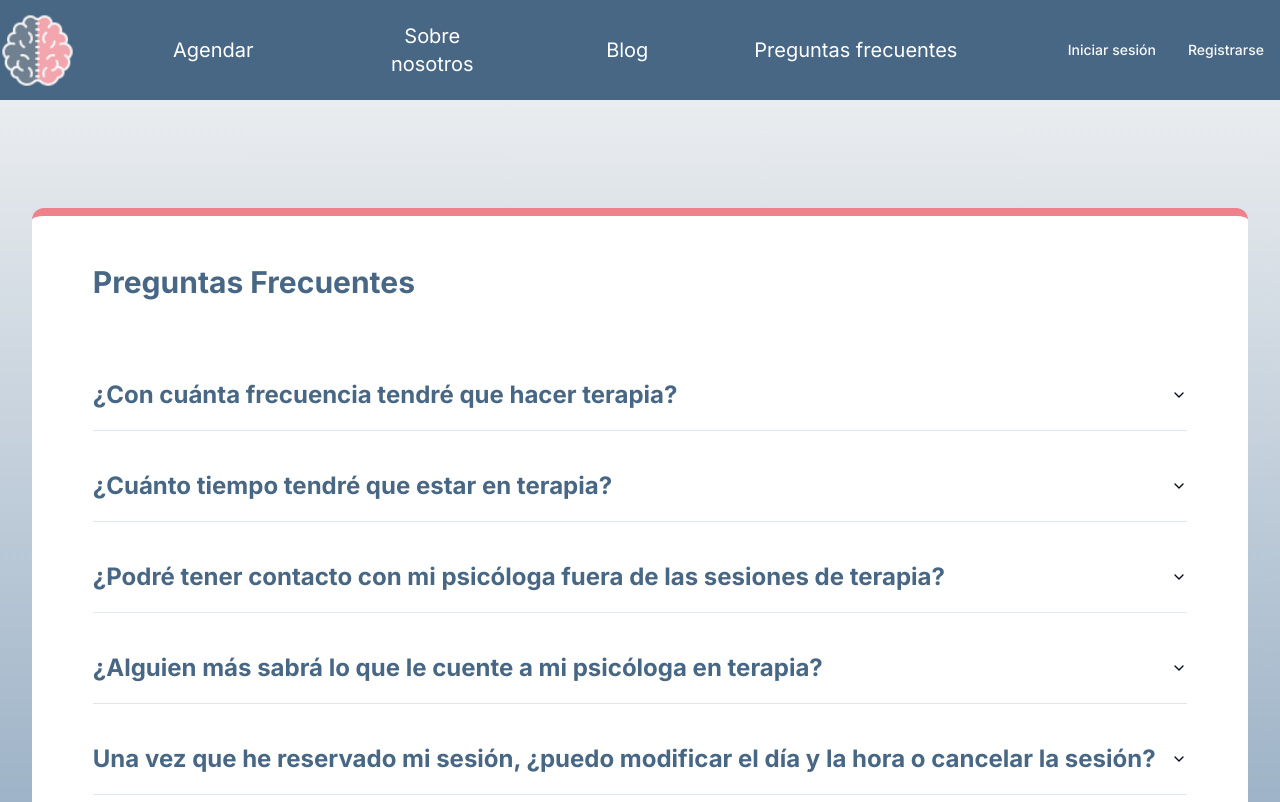
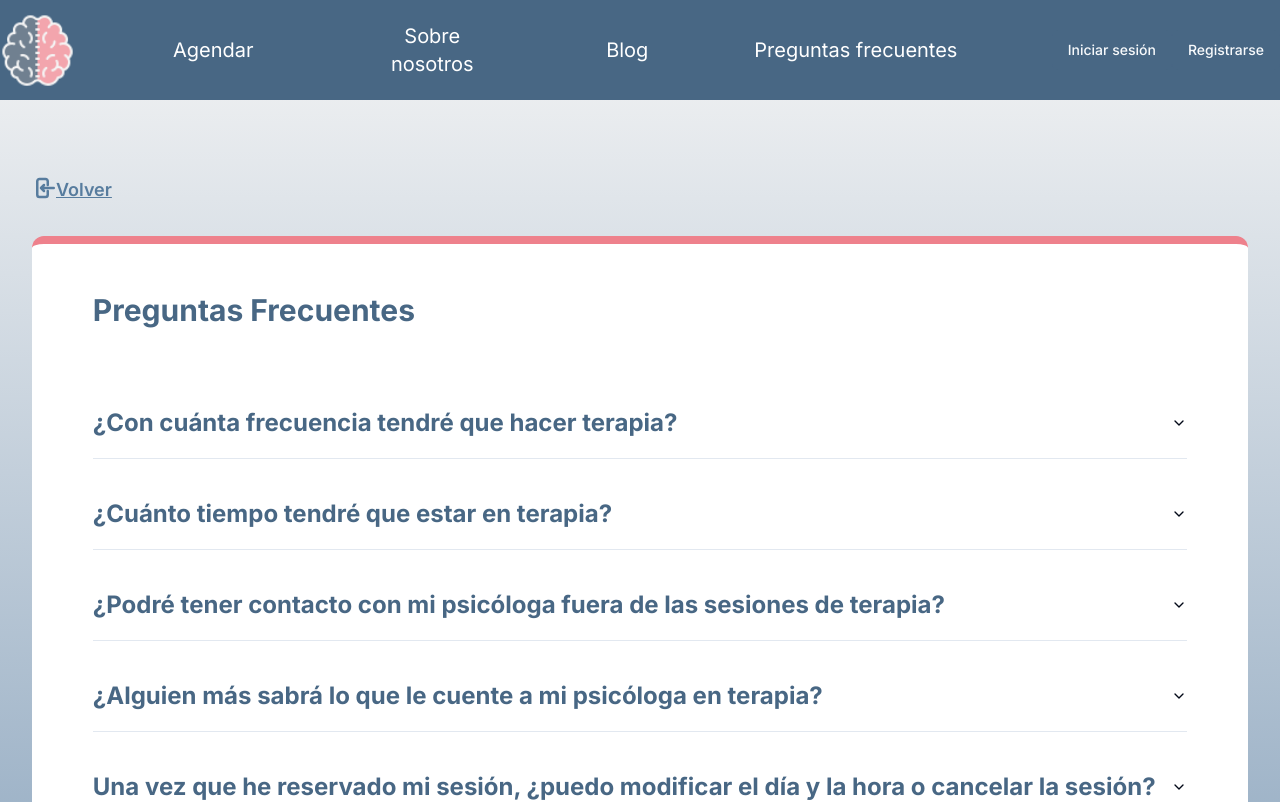
Before and after one commit to Davoyandun/MENTANA-frontend, a Next.js app: page /faq in a window 1280 px wide. Shown: the top 802 px of the page. Built offline with nearby package versions, Linux system fonts and the light colour scheme.

Commit message:
creacion de componente comeBack

```diff
--- a/src/app/faq/page.tsx
+++ b/src/app/faq/page.tsx
@@ -1,12 +1,20 @@
 /* eslint-disable react/react-in-jsx-scope */
 
+import Link from 'next/link'
 import FaqContent from './components/faqContent'
+import ComeBack from '@/shared/components/ComeBack/comeBack'
 
 
 export default function Faq() {
 	return (
-		<div className='bg-gradient-to-b from-whiteSmokeBase to-chaarcoalLight min-h-screen flex justify-center'>
-			<div className='pt-36 md:pt-52 pb-40 w-[90%] md:w-[95%] flex flex-col'>
+		<div className='bg-gradient-to-b from-whiteSmokeBase to-chaarcoalLight min-h-screen flex flex-col justify-center'>
+			<div className='pt-36 md:pt-52 pb-40 w-[90%] md:w-[95%] flex flex-col self-center items-center'>
+				<div className='relative bottom-6 md:bottom-8 self-start'>
+					<Link href='/landing'>
+						<ComeBack/>
+					</Link>
+				</div>
+
 				<FaqContent/>
 			</div>
 		</div>
--- /dev/null
+++ b/src/shared/components/ComeBack/comeBack.tsx
@@ -0,0 +1,13 @@
+/* eslint-disable react/react-in-jsx-scope */
+export default function ComeBack () {
+	return (
+		<div className='flex flex-row'>
+			<svg xmlns="http://www.w3.org/2000/svg" fill="none" color='#577C9E' viewBox="0 0 24 24" strokeWidth="2.5" stroke="currentColor" className="size-6">
+				<path strokeLinecap="round" strokeLinejoin="round" d="M15.75 9V5.25A2.25 2.25 0 0 0 13.5 3h-6a2.25 2.25 0 0 0-2.25 2.25v13.5A2.25 2.25 0 0 0 7.5 21h6a2.25 2.25 0 0 0 2.25-2.25V15M12 9l-3 3m0 0 3 3m-3-3h12.75" />
+			</svg>
+			<p className='text-chaarcoal100 font-semibold text-lg underline'>
+							Volver
+			</p>
+		</div>
+	)
+}
```
